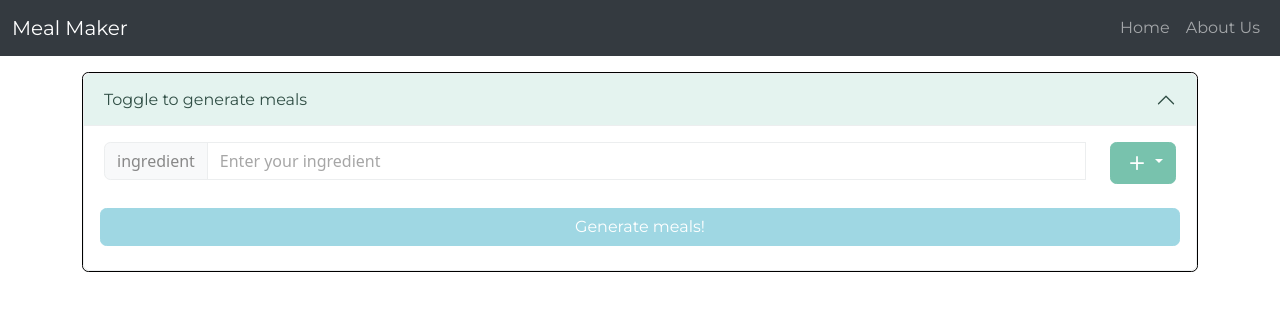
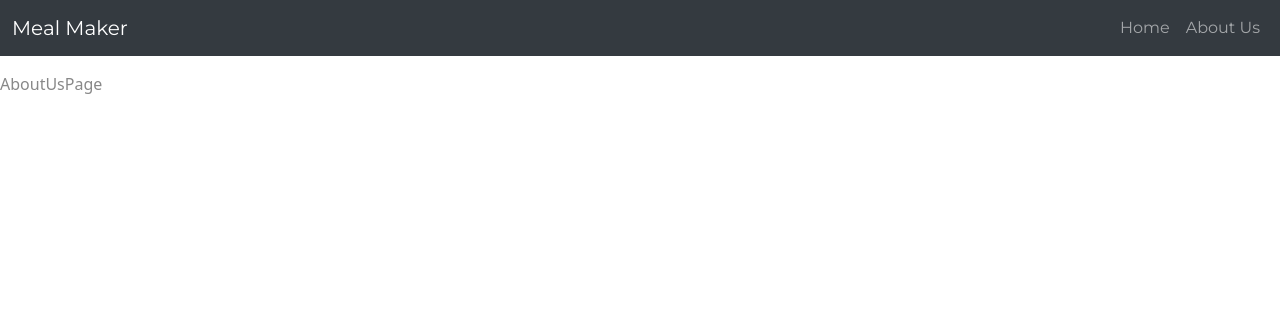
Before and after one commit to jablue-12/meal-maker, a React (Create React App) app: page /about-us in a window 1280 px wide. Shown: the top 310 px of the page. Built offline with nearby package versions, Linux system fonts and the light colour scheme.

Commit message:
Implement routes
- Update header navbar to route to different pages using Link.
- Create home, about-us and error pages
- Error page will show when the path provided is not valid

```diff
--- a/src/App.js
+++ b/src/App.js
@@ -1,57 +1,21 @@
-import React, { useState } from 'react';
-import { Container, Row } from 'react-bootstrap';
-import { get } from './api';
-import { MealForm } from './components/meals/MealForm';
+import React from 'react';
+import { Route, BrowserRouter as Router, Routes } from 'react-router-dom';
 import { Header } from './components/navbar/Header';
-import { GeneratedMeals } from './components/views/GeneratedMeals';
-import { MEAL_DETAIL_ENDPOINT } from './constants/endpoints';
-import { CATEGORY_OPTION, INGREDIENT_OPTION } from './constants/options';
+import { AboutUsPage } from './components/views/AboutUsPage';
+import { ErrorPage } from './components/views/ErrorPage';
+import { HomePage } from './components/views/HomePage';
 
 function App () {
-	const [generatedMeals, setGeneratedMeals] = useState([]);
-	const [hasGenerateMeals, setHasGenerateMeals] = useState(false);
-
-	const getDetailedMeals = (mealList) => {
-		const mealPromises = mealList.map((meal) => {
-			// Note that the response.data will consist of a list of one detailed meal due to the structure of the public API
-			return get(`${MEAL_DETAIL_ENDPOINT}${meal.idMeal}`);
-		});
-
-		// Use Promise.all to wait for all the requests to complete
-		Promise.all(mealPromises)
-			.then((responses) => {
-				setGeneratedMeals([]);
-				const detailedMeals = responses
-					.filter((apiResponse) => apiResponse.data.meals[0])
-					.map((apiResponse) => apiResponse.data.meals[0]);
-
-				setGeneratedMeals((prevMeals) => [...prevMeals, ...detailedMeals]);
-			})
-			.finally(() => setHasGenerateMeals(true));
-	};
-
-	const generateMealsClick = (mealList, OPTION_TYPE) => {
-		console.log(OPTION_TYPE);
-		if (OPTION_TYPE === INGREDIENT_OPTION || CATEGORY_OPTION) {
-			// Update the list to contain the detailed meal info
-			getDetailedMeals(mealList);
-		} else {
-			// OPTION_TYPE is NAME_OPTION which already consists the detailed meals
-			setGeneratedMeals((prevMeals) => [...prevMeals, ...mealList]);
-			setHasGenerateMeals(true);
-		}
-	};
-
 	return (
-		<>
-			<Header/>
-			<Container>
-				<Row>
-					<MealForm onGenerateMealsClick={generateMealsClick} />
-				</Row>
-				{ hasGenerateMeals && <GeneratedMeals meals={generatedMeals}/>}
-			</Container>
-		</>
+		<Router>
+			<Header />
+			<Routes>
+				<Route path="/" element={<HomePage />} />
+				<Route path="/about-us" element={<AboutUsPage />} />
+				{/* Use the catch-all route to handle errors */}
+				<Route path="/*" element={<ErrorPage />} />
+			</Routes>
+		</Router>
 	);
 }
 
--- a/src/components/views/GeneratedMeals.jsx
+++ b/src/components/meals/GeneratedMeals.jsx
@@ -1,15 +1,12 @@
 import React from 'react';
 import { Col, Row } from 'react-bootstrap';
-import { MealCard } from '../meals/MealCard';
+import { MealCard } from './MealCard';
 
 export const GeneratedMeals = (props) => {
 	const { meals } = props;
 
 	return (
 		<>
-			{/* <pre style={{ whiteSpace: 'pre-wrap' }} className=" overflow-hidden">
-				{JSON.stringify(meals)}
-			</pre> */}
 			{meals.length > 0
 				? (
 					<Row xs={1} sm={2} md={2} lg={3}>
--- a/src/components/meals/MealForm.jsx
+++ b/src/components/meals/MealForm.jsx
@@ -1,6 +1,6 @@
 import React, { useState } from 'react';
 import { Accordion, Card, Form, Row, Col, Button, Dropdown, InputGroup, Spinner } from 'react-bootstrap';
-import { Plus } from 'react-bootstrap-icons';
+import { Filter } from 'react-bootstrap-icons';
 import { get } from '../../api';
 import { INGREDIENT_ENDPOINT, NAME_ENDPOINT, CATEGORY_ENDPOINT } from '../../constants/endpoints';
 import { INGREDIENT_OPTION, NAME_OPTION, CATEGORY_OPTION } from '../../constants/options';
@@ -103,7 +103,7 @@ export const MealForm = (props) => {
 										<InputGroup.Text id="basic-addon1">{selectedOption}</InputGroup.Text>
 										<Form.Control
 											type="name"
-											placeholder={`Enter your ${selectedOption}`}
+											placeholder={`Enter the ${selectedOption}`}
 											value={formValue}
 											onChange={(e) => setFormValue(e.target.value)}
 											required
@@ -116,13 +116,13 @@ export const MealForm = (props) => {
 								<Col className="flex-grow-0">
 									<Dropdown>
 										<Dropdown.Toggle variant="primary">
-											<Plus size={28}/>
+											<Filter title="Filter By" size={28}/>
 										</Dropdown.Toggle>
 
 										<Dropdown.Menu>
-											<Dropdown.Item onClick={() => setSelectedOption(options[0])}>Ingredient</Dropdown.Item>
-											<Dropdown.Item onClick={() => setSelectedOption(options[1])}>Name</Dropdown.Item>
-											<Dropdown.Item onClick={() => setSelectedOption(options[2])}>Category</Dropdown.Item>
+											<Dropdown.Item onClick={() => setSelectedOption(options[0])} active={selectedOption === INGREDIENT_OPTION}>Ingredient</Dropdown.Item>
+											<Dropdown.Item onClick={() => setSelectedOption(options[1])} active={selectedOption === NAME_OPTION}>Name</Dropdown.Item>
+											<Dropdown.Item onClick={() => setSelectedOption(options[2])} active={selectedOption === CATEGORY_OPTION}>Category</Dropdown.Item>
 										</Dropdown.Menu>
 
 									</Dropdown>
--- a/src/components/navbar/Header.jsx
+++ b/src/components/navbar/Header.jsx
@@ -1,19 +1,22 @@
 import React from 'react';
 import { Navbar, Nav, Container } from 'react-bootstrap';
+import { Link } from 'react-router-dom';
 
 export const Header = () => {
 	return (
+		<header>
 			<Navbar collapseOnSelect expand="md" bg="dark" data-bs-theme="dark" className="mb-3">
 				<Container fluid>
-				<Navbar.Brand href="#home">Meal Maker</Navbar.Brand>
+					<Link to="/" className="navbar-brand">Meal Maker</Link>
 					<Navbar.Toggle aria-controls="responsive-navbar-nav" />
 					<Navbar.Collapse id="responsive-navbar-nav" className="justify-content-end">
 						<Nav>
-						<Nav.Link href="#home">Home</Nav.Link>
-						<Nav.Link href="#about-us">About Us</Nav.Link>
+							<Link to="/" className="nav-link">Home</Link>
+							<Link to="/about-us" className="nav-link">About Us</Link>
 						</Nav>
 					</Navbar.Collapse>
 				</Container>
 			</Navbar>
+		</header>
 	);
 };
--- /dev/null
+++ b/src/components/views/AboutUsPage.jsx
@@ -0,0 +1,5 @@
+import React from 'react';
+
+export const AboutUsPage = () => {
+	return <div>AboutUsPage</div>;
+};
--- /dev/null
+++ b/src/components/views/ErrorPage.jsx
@@ -0,0 +1,20 @@
+import React from 'react';
+import { Container, Row } from 'react-bootstrap';
+
+export const ErrorPage = () => {
+	return (
+		<>
+			<Container>
+				<Row className="d-flex align-items-center justify-content-center">
+					<div className="text-center">
+						<h1>Oops!</h1>
+						<p>Sorry, an unexpected error has occurred.</p>
+						<p>
+							<i>Page Not Found</i>
+						</p>
+					</div>
+				</Row>
+			</Container>
+		</>
+	);
+};
--- /dev/null
+++ b/src/components/views/HomePage.jsx
@@ -0,0 +1,53 @@
+import React, { useState } from 'react';
+import { Container, Row } from 'react-bootstrap';
+import { get } from '../../api';
+import { MEAL_DETAIL_ENDPOINT } from '../../constants/endpoints';
+import { CATEGORY_OPTION, INGREDIENT_OPTION } from '../../constants/options';
+import { GeneratedMeals } from '../meals/GeneratedMeals';
+import { MealForm } from '../meals/MealForm';
+
+export const HomePage = () => {
+	const [generatedMeals, setGeneratedMeals] = useState([]);
+	const [hasGenerateMeals, setHasGenerateMeals] = useState(false);
+
+	const getDetailedMeals = (mealList) => {
+		const mealPromises = mealList.map((meal) => {
+			// Note that the response.data will consist of a list of one detailed meal due to the structure of the public API
+			return get(`${MEAL_DETAIL_ENDPOINT}${meal.idMeal}`);
+		});
+
+		// Use Promise.all to wait for all the requests to complete
+		Promise.all(mealPromises)
+			.then((responses) => {
+				setGeneratedMeals([]);
+				const detailedMeals = responses
+					.filter((apiResponse) => apiResponse.data.meals[0])
+					.map((apiResponse) => apiResponse.data.meals[0]);
+
+				setGeneratedMeals((prevMeals) => [...prevMeals, ...detailedMeals]);
+			})
+			.finally(() => setHasGenerateMeals(true));
+	};
+
+	const generateMealsClick = (mealList, OPTION_TYPE) => {
+		if (OPTION_TYPE === INGREDIENT_OPTION || CATEGORY_OPTION) {
+			// Update the list to contain the detailed meal info
+			getDetailedMeals(mealList);
+		} else {
+			// OPTION_TYPE is NAME_OPTION which already consists the detailed meals
+			setGeneratedMeals((prevMeals) => [...prevMeals, ...mealList]);
+			setHasGenerateMeals(true);
+		}
+	};
+
+	return (
+		<>
+			<Container>
+				<Row>
+					<MealForm onGenerateMealsClick={generateMealsClick} />
+				</Row>
+				{ hasGenerateMeals && <GeneratedMeals meals={generatedMeals}/>}
+			</Container>
+		</>
+	);
+};
--- a/src/index.js
+++ b/src/index.js
@@ -8,7 +8,7 @@ import './bootstrap.css';
 const root = ReactDOM.createRoot(document.getElementById('root'));
 root.render(
 	<React.StrictMode>
-		<App />
+		<App/>
 	</React.StrictMode>
 );
 
```
Lines whose indentation alone changed are shown as unchanged.
